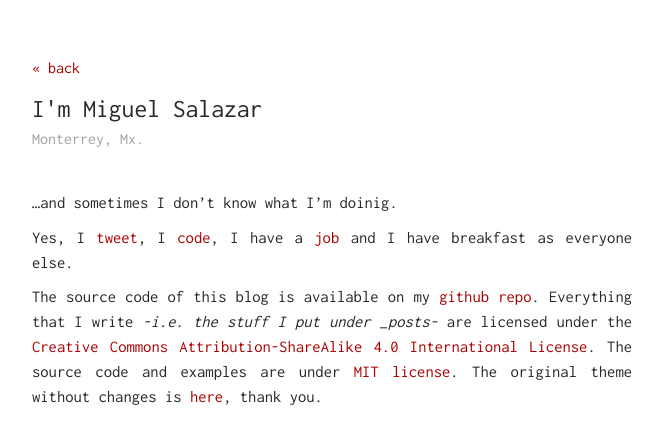
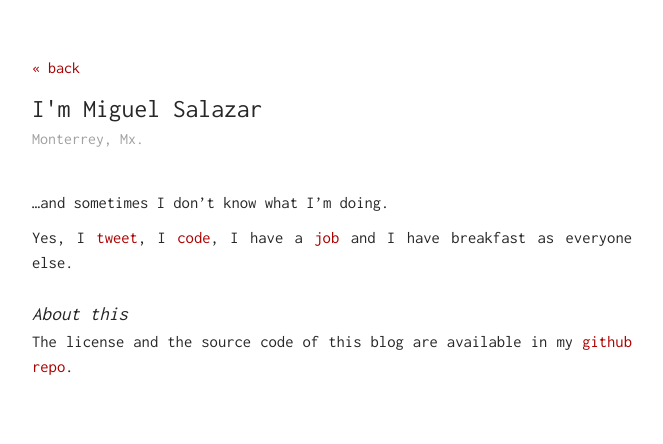
Before and after one commit to migsalazar/migsalazar.github.io, a Jekyll site: the page built from about/index.md, in a window 1280 px wide. Shown: the top 444 px of the page, without its empty margins (308-971 px from the left). Built offline with Jekyll 4.4.1, drawn with Linux system fonts in a browser that asks for light colours.

Commit message:
Change about and add margin

```diff
--- a/about/index.md
+++ b/about/index.md
@@ -2,8 +2,9 @@
 layout: about
 ---
 
-...and sometimes I don't know what I'm doinig.
+...and sometimes I don't know what I'm doing.
 
 Yes, I [tweet](https://twitter.com/mikengine), I [code](https://github.com/mikengine), I have a [job](https://www.linkedin.com/in/migsalazar) and I have breakfast as everyone else.
 
-The source code of this blog is available on my [github repo](https://github.com/mikengine/mikengine.github.io). Everything that I write *-i.e. the stuff I put under _posts-* are licensed under the [Creative Commons Attribution-ShareAlike 4.0 International License](http://creativecommons.org/licenses/by-sa/4.0/). The source code and examples are under [MIT license](https://opensource.org/licenses/MIT). The original theme without changes is [here](https://github.com/getmicah/getmicah.github.io), thank you.
+# About this
+The license and the source code of this blog are available in my [github repo](https://github.com/mikengine/mikengine.github.io).
--- a/assets/css/main.scss
+++ b/assets/css/main.scss
@@ -81,7 +81,8 @@ ul {
     i {
       color: $color-link;
       &.fa-bug {
-        text-shadow: 2px 1px 2px #ccc;
+          text-shadow: 2px 1px 2px #ccc;
+          margin-right: 5px;
         }
     }
 }
```
